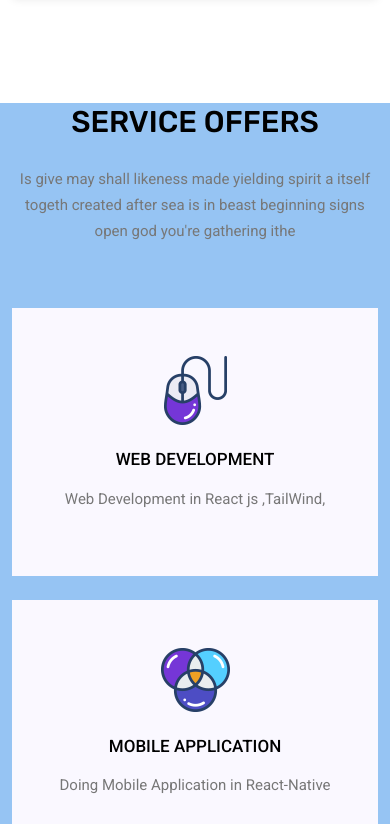
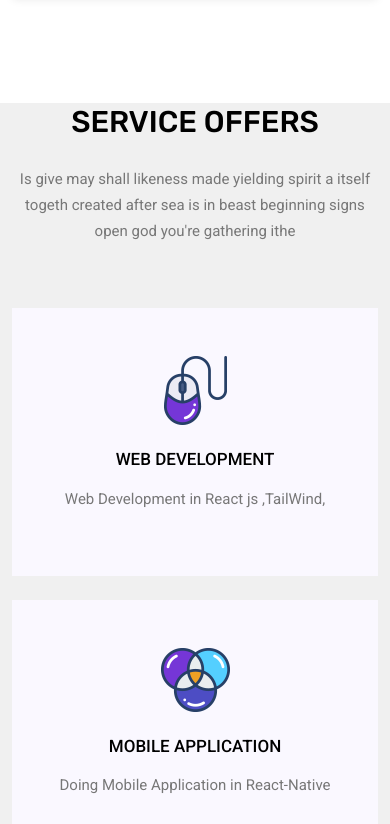
Before and after one commit to faizanahmad981/Portfolio, a website: page index.html in a window 390 px wide. Shown: the part 3960-4784 px from the top of the page. Drawn offline with nearby package versions, Linux system fonts and the light colour scheme.

Commit message:
some final  fixes in responsivenes

```diff
--- a/assets/css/style.css
+++ b/assets/css/style.css
@@ -334,7 +334,7 @@ p {
 }
 
 .services_wrapper {
-    background: var(--mesh-color-1);
+    background: var(--gradient-banner-mesh);
     width: 100%;
     padding: 0;
     margin: 0 auto;
```
